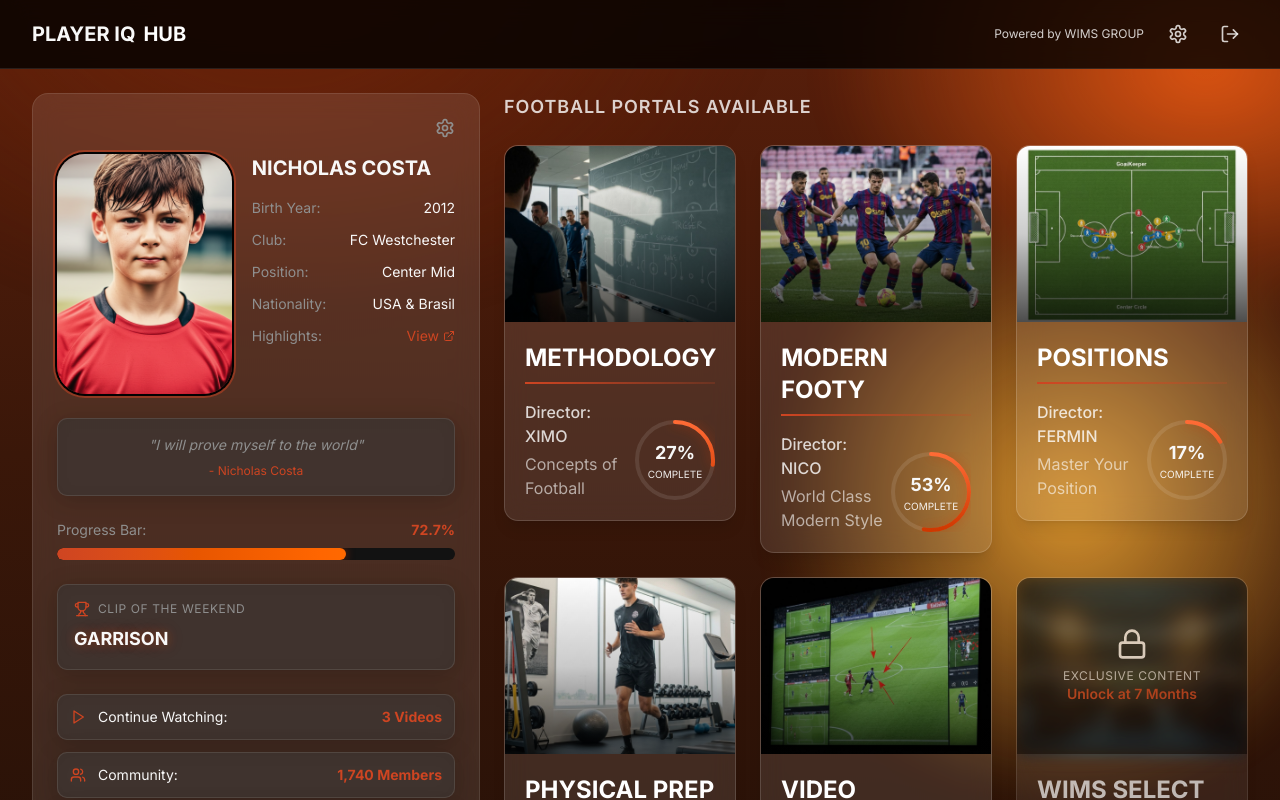
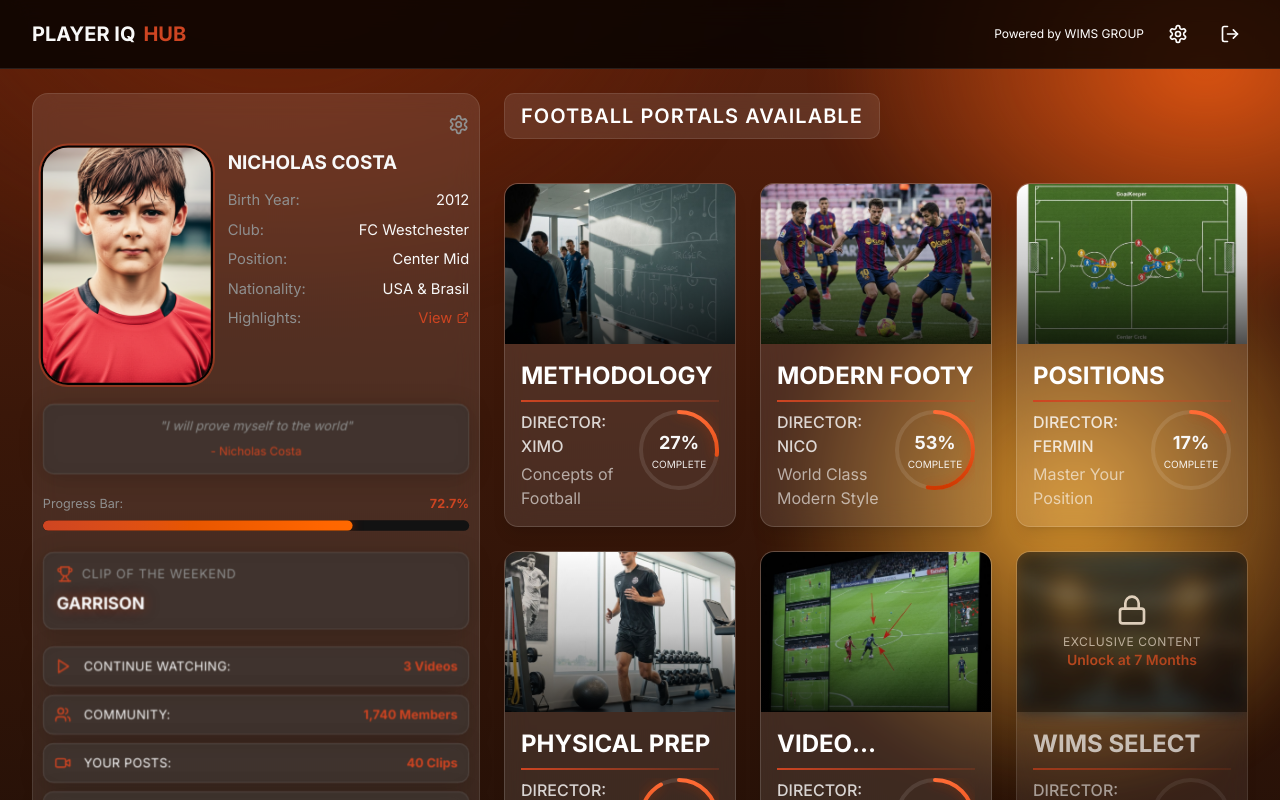
Before and after one commit to shadiawad7/WIMS, a Next.js app: page /dashboard in a window 1280 px wide. Shown: the top 800 px of the page. Built offline with nearby package versions, Linux system fonts and the light colour scheme.

Commit message:
WIMS Versión 1.3

```diff
--- a/app/dashboard/page.tsx
+++ b/app/dashboard/page.tsx
@@ -88,11 +88,13 @@ export default function DashboardPage() {
 
             {/* Right content - Modules */}
             <div className="flex-1">
-              <h2 className="text-lg font-semibold text-white/80 uppercase tracking-wider mb-6">
-                Football Portals Available
-              </h2>
+              <div className="bg-white/10 backdrop-blur-md rounded-lg px-4 py-2 inline-flex mb-6 border border-white/10">
+                <h2 className="text-xl font-semibold text-white uppercase tracking-wider">
+                  Football Portals Available
+                </h2>
+              </div>
 
-              <div className="grid grid-cols-1 md:grid-cols-2 xl:grid-cols-3 gap-6">
+              <div className="grid grid-cols-1 md:grid-cols-2 xl:grid-cols-3 gap-6 mt-5">
                 {modules.map((module) => (
                   <ModuleCard key={module.id} module={module} />
                 ))}
--- a/app/video/[moduleId]/[videoId]/page.tsx
+++ b/app/video/[moduleId]/[videoId]/page.tsx
@@ -29,7 +29,7 @@ const videosData: Record<
 > = {
   methodology: {
     "depth-in-play": {
-      title: "Depth in Play",
+      title: "DEPTH IN PLAY",
       coach: "Ximo",
       duration: "22:05",
       durationSeconds: 22 * 60 + 5,
--- a/components/beneficial-slider.tsx
+++ b/components/beneficial-slider.tsx
@@ -29,7 +29,7 @@ export function BeneficialSlider({ onSubmit, initialValue = 50 }: BeneficialSlid
 
   return (
     <div className="glass-card rounded-xl p-4">
-      <h3 className="text-base font-semibold text-foreground mb-3">How beneficial was this video?</h3>
+      <h3 className="text-base font-semibold text-foreground mb-3">HOW BENEFICIAL WAS THIS VIDEO?</h3>
 
       <div className="mb-4">
         <div className="flex justify-between text-xs text-muted-foreground mb-2">
--- a/components/dashboard-header.tsx
+++ b/components/dashboard-header.tsx
@@ -6,23 +6,23 @@ export function DashboardHeader() {
     <header className="flex justify-between items-center px-6 md:px-8 py-4 bg-black/80 backdrop-blur-md border-b border-white/10">
       <Link href="/dashboard" className="flex items-center gap-2">
         <span className="text-xl font-bold text-foreground">PLAYER IQ</span>
-        <span className="text-xl font-bold text-white">HUB</span>
+        <span className="text-xl font-bold text-primary">HUB</span>
       </Link>
 
       <div className="flex items-center gap-4">
         <Link
           href="https://www.wims.es"
           target="_blank"
-          className="text-xs text-white/80 hover:text-white transition-colors hidden md:block"
+          className="text-xs text-white hover:text-white/90 transition-colors hidden md:block"
         >
           Powered by WIMS GROUP
         </Link>
 
-        <Link href="/settings" className="text-white/80 hover:text-white transition-colors p-2">
+        <Link href="/settings" className="text-white hover:text-white/90 transition-colors p-2">
           <Settings className="w-5 h-5" />
         </Link>
 
-        <Link href="/" className="text-white/80 hover:text-white transition-colors p-2">
+        <Link href="/" className="text-white hover:text-white/90 transition-colors p-2">
           <LogOut className="w-5 h-5" />
         </Link>
       </div>
--- a/components/module-card.tsx
+++ b/components/module-card.tsx
@@ -21,7 +21,7 @@ export function ModuleCard({ module }: ModuleCardProps) {
   if (module.locked) {
     return (
       <div className="bg-white/10 backdrop-blur-md rounded-xl overflow-hidden opacity-70 cursor-not-allowed shadow-lg border border-white/15 transition-transform duration-300 transform-gpu translate-y-0 hover:-translate-y-2 hover:shadow-[0_24px_60px_rgba(0,0,0,0.45)]">
-        <div className="relative h-44">
+        <div className="relative h-40">
           <img
             src={module.thumbnail}
             alt={module.name}
@@ -38,20 +38,20 @@ export function ModuleCard({ module }: ModuleCardProps) {
           </div>
         </div>
 
-        <div className="p-5">
-          <h3 className="text-2xl font-bold text-white mb-2">
+        <div className="p-4">
+          <h3 className="text-2xl font-bold text-white mb-2 line-clamp-1">
             {module.name}
           </h3>
 
           {/* LINEA MAS FUERTE */}
-          <div className="h-[2px] bg-gradient-to-r from-primary to-primary/20 mb-4" />
+          <div className="h-[2px] bg-gradient-to-r from-primary to-primary/20 mb-2" />
 
-          <div className="flex justify-between items-end">
+          <div className="flex justify-between items-start">
             <div>
               <p className="text-base text-white/80 font-medium">
-                Director: {module.director}
+                <span className="uppercase">Director:</span> {module.director}
               </p>
-              <p className="text-base text-white/60 mt-1">
+              <p className="text-base text-white/60 mt-1 line-clamp-2">
                 {module.description}
               </p>
             </div>
@@ -66,7 +66,7 @@ export function ModuleCard({ module }: ModuleCardProps) {
   return (
     <Link href={`/module/${module.id}`}>
       <div className="bg-white/10 backdrop-blur-md rounded-xl overflow-hidden transition-all duration-300 hover:scale-[1.02] cursor-pointer group shadow-lg border border-white/15 hover:border-primary/40 transform-gpu hover:-translate-y-2 hover:shadow-[0_24px_60px_rgba(0,0,0,0.45)]">
-        <div className="relative h-44 overflow-hidden">
+        <div className="relative h-40 overflow-hidden">
           <img
             src={module.thumbnail}
             alt={module.name}
@@ -75,20 +75,20 @@ export function ModuleCard({ module }: ModuleCardProps) {
           <div className="absolute inset-0 bg-gradient-to-t from-black/70 via-black/20 to-transparent" />
         </div>
 
-        <div className="p-5">
-          <h3 className="text-2xl font-bold text-white mb-2 group-hover:text-primary transition-colors">
+        <div className="p-4">
+          <h3 className="text-2xl font-bold text-white mb-2 group-hover:text-primary transition-colors line-clamp-1">
             {module.name}
           </h3>
 
           {/* LINEA MAS FUERTE */}
-          <div className="h-[2px] bg-gradient-to-r from-primary to-primary/20 mb-4" />
+          <div className="h-[2px] bg-gradient-to-r from-primary to-primary/20 mb-2" />
 
-          <div className="flex justify-between items-end">
+          <div className="flex justify-between items-start">
             <div>
               <p className="text-base text-white/80 font-medium">
-                Director: {module.director}
+                <span className="uppercase">Director:</span> {module.director}
               </p>
-              <p className="text-base text-white/60 mt-1">
+              <p className="text-base text-white/60 mt-1 line-clamp-2">
                 {module.description}
               </p>
             </div>
--- a/components/player-profile.tsx
+++ b/components/player-profile.tsx
@@ -24,17 +24,18 @@ interface PlayerProfileProps {
 
 export function PlayerProfile({ player }: PlayerProfileProps) {
   return (
-    <div className="bg-white/10 backdrop-blur-md rounded-2xl p-6 h-full flex flex-col border border-white/10">
+    <div className="bg-white/10 backdrop-blur-md rounded-2xl p-5 pb-15 flex flex-col border border-white/10">
+      <div className="origin-top scale-[1.05]">
         {/* Settings icon */}
-      <div className="flex justify-end mb-4">
+        <div className="flex justify-end mb-3">
           <Link href="/settings" className="text-muted-foreground hover:text-foreground transition-colors">
             <Settings className="w-5 h-5" />
           </Link>
         </div>
 
         {/* Profile header */}
-      <div className="flex items-start gap-5 mb-6">
-        <div className="w-44 h-60 rounded-[28px] overflow-hidden ring-2 ring-primary/50 ring-offset-2 ring-offset-background">
+        <div className="flex items-start gap-4 mb-5">
+          <div className="w-40 h-56 rounded-[24px] overflow-hidden ring-2 ring-primary/50 ring-offset-2 ring-offset-background">
             <img
               src={player.avatar || "/placeholder.svg?height=256&width=192&query=soccer player portrait"}
               alt={player.name}
@@ -42,10 +43,10 @@ export function PlayerProfile({ player }: PlayerProfileProps) {
             />
           </div>
           <div className="flex-1">
-          <div className="mb-4">
-            <h2 className="text-xl font-bold text-foreground">{player.name.toUpperCase()}</h2>
+            <div className="mb-3">
+              <h2 className="text-lg font-bold text-foreground">{player.name.toUpperCase()}</h2>
             </div>
-          <dl className="grid grid-cols-[minmax(90px,120px)_1fr] gap-x-2 gap-y-3 text-sm items-start">
+            <dl className="grid grid-cols-[minmax(90px,120px)_1fr] gap-x-2 gap-y-2 text-sm items-start">
               <dt className="text-muted-foreground">Birth Year:</dt>
               <dd className="text-foreground text-right">{player.birthYear}</dd>
               <dt className="text-muted-foreground">Club:</dt>
@@ -65,18 +66,18 @@ export function PlayerProfile({ player }: PlayerProfileProps) {
         </div>
 
         {/* Statement */}
-      <div className="glass-card rounded-lg p-4 mb-6">
-        <p className="text-sm italic text-muted-foreground text-center">"{player.statement}"</p>
-        <p className="text-xs text-primary text-center mt-2">- {player.name}</p>
+        <div className="glass-card rounded-lg p-3 mb-5">
+          <p className="text-xs italic text-muted-foreground text-center">"{player.statement}"</p>
+          <p className="text-[11px] text-primary text-center mt-2">- {player.name}</p>
         </div>
 
         {/* Progress bar */}
-      <div className="mb-6">
+        <div className="mb-5">
           <div className="flex justify-between items-center mb-2">
-          <span className="text-sm text-muted-foreground">Progress Bar:</span>
-          <span className="text-sm font-bold text-primary">{player.progress}%</span>
+            <span className="text-xs text-muted-foreground">Progress Bar:</span>
+            <span className="text-xs font-bold text-primary">{player.progress}%</span>
           </div>
-        <div className="h-3 bg-secondary rounded-full overflow-hidden">
+          <div className="h-2.5 bg-secondary rounded-full overflow-hidden">
             <div
               className="h-full rounded-full bg-gradient-to-r from-primary to-orange-500 transition-all duration-1000"
               style={{ width: `${player.progress}%`, boxShadow: "0 0 10px rgba(207, 56, 0, 0.5)" }}
@@ -85,61 +86,62 @@ export function PlayerProfile({ player }: PlayerProfileProps) {
         </div>
 
         {/* Clip of the weekend */}
-      <Link href="/dashboard/community" className="mb-6">
-        <div className="glass-card rounded-lg p-4 hover:bg-white/5 transition-colors">
+      <Link href="/dashboard/community" className="mb-10">
+        <div className="glass-card rounded-lg p-3 hover:bg-white/5 transition-colors">
             <div className="flex items-center gap-2 mb-2">
               <Trophy className="w-4 h-4 text-primary" />
               <span className="text-xs uppercase tracking-wider text-muted-foreground">Clip of the Weekend</span>
             </div>
-          <p className="text-lg font-bold text-foreground glow-text">{player.clipOfWeekend}</p>
+            <p className="text-base font-bold text-foreground glow-text">{player.clipOfWeekend}</p>
           </div>
         </Link>
 
         {/* Quick stats */}
-      <div className="space-y-3 mb-6">
+        <div className="space-y-2 mb-0 mt-4">
           <Link
             href="/dashboard/continue-watching"
-          className="flex items-center justify-between p-3 glass-card rounded-lg hover:bg-white/5 transition-colors"
+            className="flex items-center justify-between p-2.5 glass-card rounded-lg hover:bg-white/5 transition-colors"
           >
             <div className="flex items-center gap-3">
               <Play className="w-4 h-4 text-primary" />
-            <span className="text-sm text-foreground">Continue Watching:</span>
+              <span className="text-xs text-foreground uppercase tracking-wide">Continue Watching:</span>
             </div>
-          <span className="text-sm font-bold text-primary">{player.continueWatching} Videos</span>
+            <span className="text-xs font-bold text-primary">{player.continueWatching} Videos</span>
           </Link>
 
           <Link
             href="/dashboard/community"
-          className="flex items-center justify-between p-3 glass-card rounded-lg hover:bg-white/5 transition-colors"
+            className="flex items-center justify-between p-2.5 glass-card rounded-lg hover:bg-white/5 transition-colors"
           >
             <div className="flex items-center gap-3">
               <Users className="w-4 h-4 text-primary" />
-            <span className="text-sm text-foreground">Community:</span>
+              <span className="text-xs text-foreground uppercase tracking-wide">Community:</span>
             </div>
-          <span className="text-sm font-bold text-primary">{player.communityMembers.toLocaleString()} Members</span>
+            <span className="text-xs font-bold text-primary">{player.communityMembers.toLocaleString()} Members</span>
           </Link>
 
           <Link
             href="/dashboard/posts"
-          className="flex items-center justify-between p-3 glass-card rounded-lg hover:bg-white/5 transition-colors"
+            className="flex items-center justify-between p-2.5 glass-card rounded-lg hover:bg-white/5 transition-colors"
           >
             <div className="flex items-center gap-3">
               <Video className="w-4 h-4 text-primary" />
-            <span className="text-sm text-foreground">Your Posts:</span>
+              <span className="text-xs text-foreground uppercase tracking-wide">Your Posts:</span>
             </div>
-          <span className="text-sm font-bold text-primary">{player.posts} Clips</span>
+            <span className="text-xs font-bold text-primary">{player.posts} Clips</span>
           </Link>
 
           <Link
             href="/dashboard/favorites"
-          className="flex items-center justify-between p-3 glass-card rounded-lg hover:bg-white/5 transition-colors"
+            className="flex items-center justify-between p-2.5 glass-card rounded-lg hover:bg-white/5 transition-colors"
           >
             <div className="flex items-center gap-3">
               <Heart className="w-4 h-4 text-primary" />
-            <span className="text-sm text-foreground">Favorites:</span>
+              <span className="text-xs text-foreground uppercase tracking-wide">Favorites:</span>
             </div>
-          <span className="text-sm font-bold text-primary">{player.favorites} Videos</span>
+            <span className="text-xs font-bold text-primary">{player.favorites} Videos</span>
           </Link>
+        </div>
       </div>
     </div>
   )
--- a/components/timeline-highlights.tsx
+++ b/components/timeline-highlights.tsx
@@ -26,7 +26,7 @@ export function TimelineHighlights({ highlights, duration, onSeek }: TimelineHig
     <div className="glass-card rounded-xl p-4">
       <h3 className="text-base font-semibold text-foreground mb-3 flex items-center gap-2">
         <Flag className="w-4 h-4 text-primary" />
-        Timeline Highlights
+        TIMELINE HIGHLIGHTS
       </h3>
 
       {/* Visual timeline */}
```
Also changed, not shown: components/logo.tsx (+7 -2 lines). Lines whose indentation alone changed are shown as unchanged.
